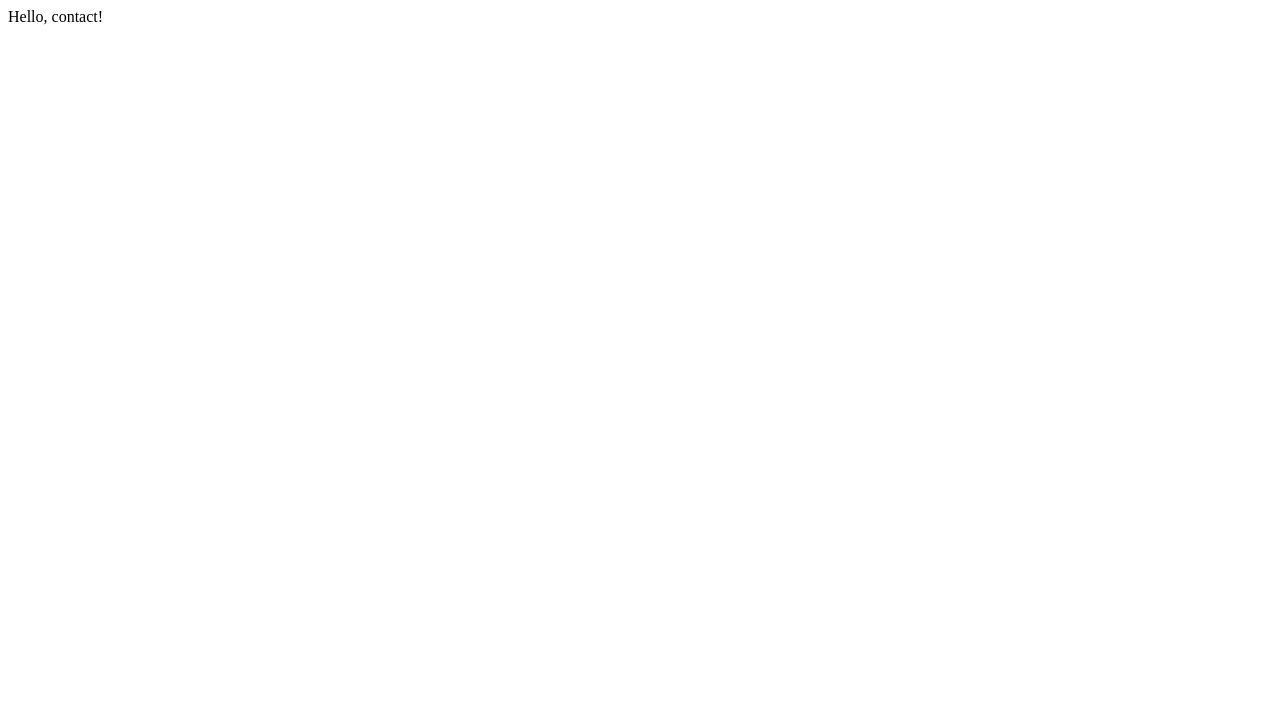
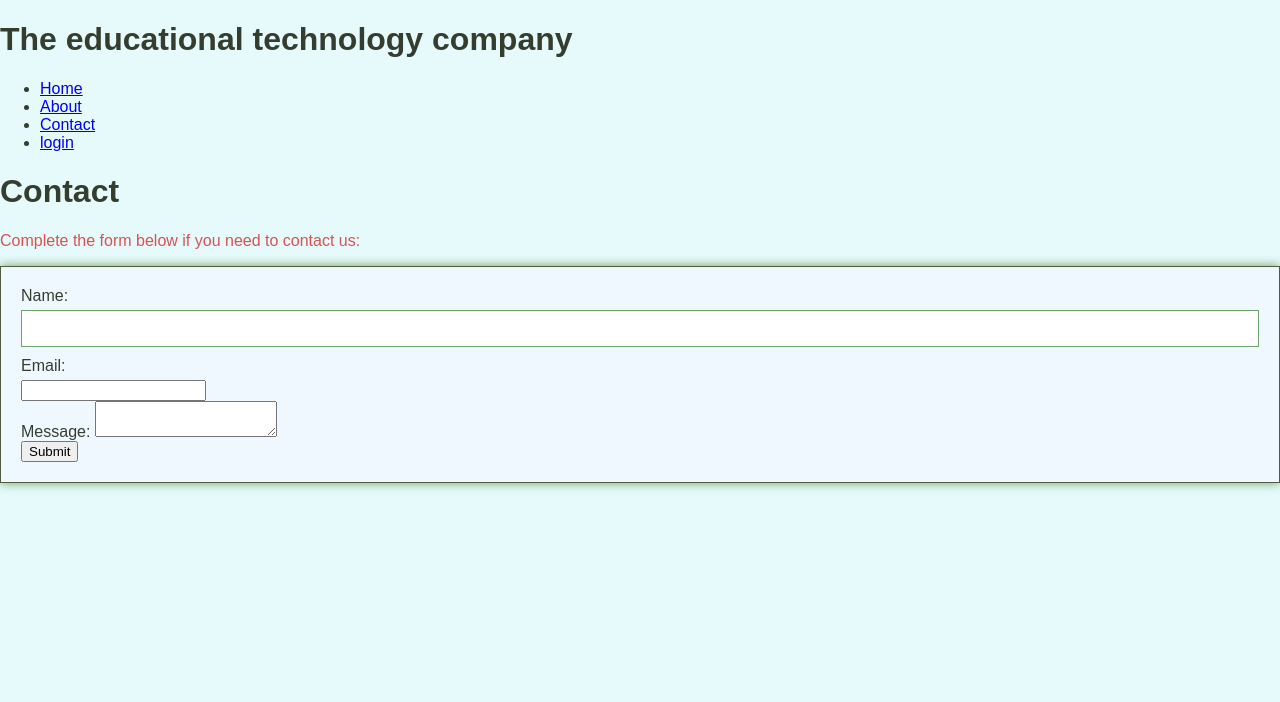
Before and after one commit to teachmachines/to-do-list, a Flask app: page /contact in a window 1280 px wide. Before the commit the part shown is almost empty. Shown: the top 702 px of the page. Before the commit the page ends 25 px from the top, so only its background shows below. Run offline with Flask 3, Linux system fonts and the light colour scheme.

Commit message:
Added a nav bar to base.html and moved the check_login function inside the user class as a static method for better reusability of code.  This was a static method because it was a helper function that just checks if a user is in the database.

```diff
--- a/app.py
+++ b/app.py
@@ -27,6 +27,15 @@ class User(db.Model):
     def __repr__(self):
         return f'<User {self.username}>'
 
+    def __init__(self, username, password):
+        self.username = username
+        self.password = password
+
+    @staticmethod
+    def check_login(username: str, password: str):
+        """Check if the username and password are valid."""
+        return bool(User.query.filter_by(username=username, password=password).first())
+
 
 # Create the database
 with app.app_context():
@@ -37,6 +46,20 @@ with app.app_context():
 def index():  # put application's code here
     return render_template("index.html")
 
+
+@app.route("/home")
+def home():
+    return render_template("index.html")
+
+
+@app.route("/about")
+def about():
+    return render_template("about.html")
+
+
+@app.route("/contact")
+def contact():
+    return render_template("contact.html")
 
 @app.route("/hello_world")
 def hello_world():
@@ -60,11 +83,6 @@ def show_post(todo_id):
     return f'Todo {todo_id}'
 
 
-# This route will not allow you to access /about/
-@app.route('/about')
-def about():
-    return 'The about page'
-
 
 @app.route('/login', methods=["GET", "POST"])
 def login():
@@ -72,7 +90,7 @@ def login():
     if request.method == "POST":
         username = request.form["username"]
         password = request.form["password"]
-        user = User.query.filter_by(username=username, password=password).first()
+        user = User.check_login(username, password)
         if user:
             return redirect(url_for("index"))
         else:
--- a/db.py
+++ b/db.py
@@ -3,3 +3,7 @@ def valid_login(un, pwd):
         return True
     else:
         return False
+
+
+def register(un, pwd):
+    return True
--- /dev/null
+++ b/templates/about.html
@@ -0,0 +1,6 @@
+{% extends "base.html" %}
+{% block content %}
+    <!-- about page -->
+    <h1>About</h1>
+    <p>This is the about page</p>
+{% endblock %}
--- a/templates/base.html
+++ b/templates/base.html
@@ -6,6 +6,14 @@
 </head>
 <body>
     <h1> The educational technology company </h1>
+    <nav>
+        <ul>
+            <li><a href="{{ url_for('home') }}">Home</a></li>
+            <li><a href="{{ url_for('about') }}">About</a></li>
+            <li><a href="{{ url_for('contact') }}">Contact</a></li>
+            <li><a href="{{ url_for('login') }}">login</a></li>
+        </ul>
+    </nav>
     {% block content %}
     {% endblock %}
 
--- /dev/null
+++ b/templates/contact.html
@@ -0,0 +1,23 @@
+{% extends "base.html" %}
+{% block content %}
+    <!-- about page -->
+    <h1>Contact</h1>
+    <p>Complete the form below if you need to contact us:</p>
+    <!-- TODO: Add form validation -->
+    <!-- TODO: Add form submission -->
+    <form action="/contact" method="post">
+        <div class="form-group">
+            <label for="name">Name:</label>
+            <input type="text" class="form-control" id="name" name="name">
+        </div>
+        <div class="form-group">
+            <label for="email">Email:</label>
+            <input type="email" class="form-control" id="email" name="email">
+        </div>
+        <div class="form-group>
+            <label for="message">Message:</label>
+            <textarea class="form-control" id="message" name="message"></textarea>
+        </div>
+        <button type="submit" class="btn btn-primary">Submit</button>
+    </form>
+{% endblock %}
```
